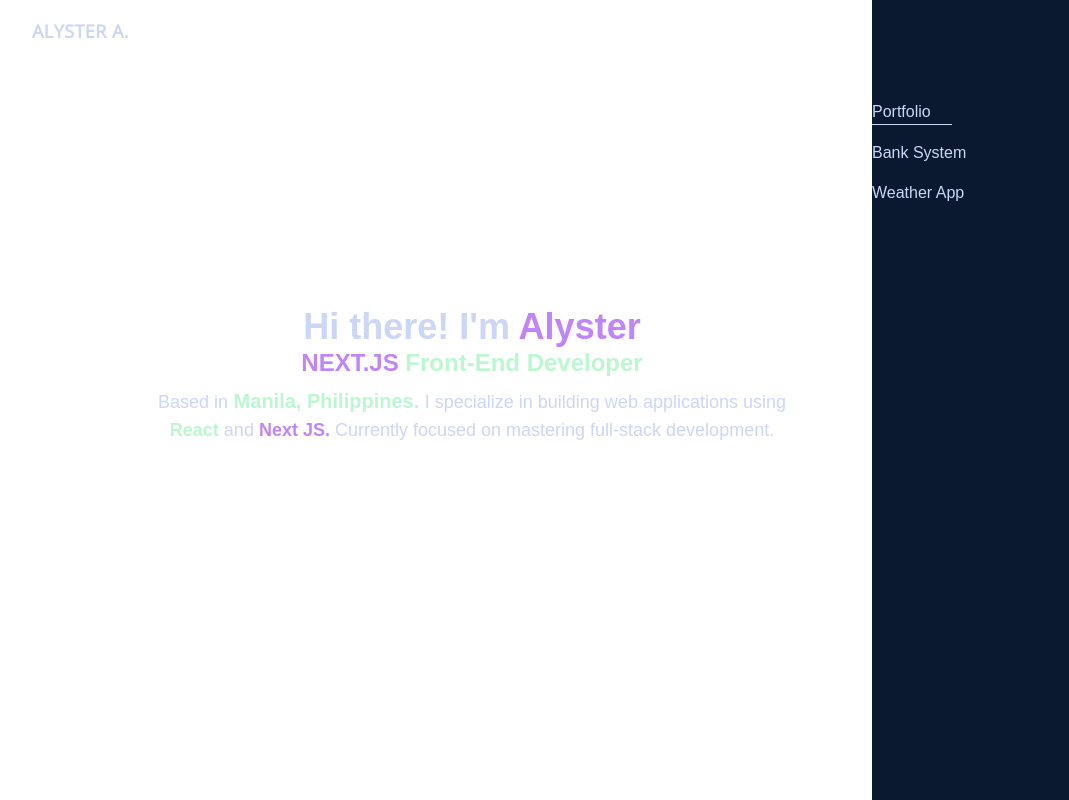
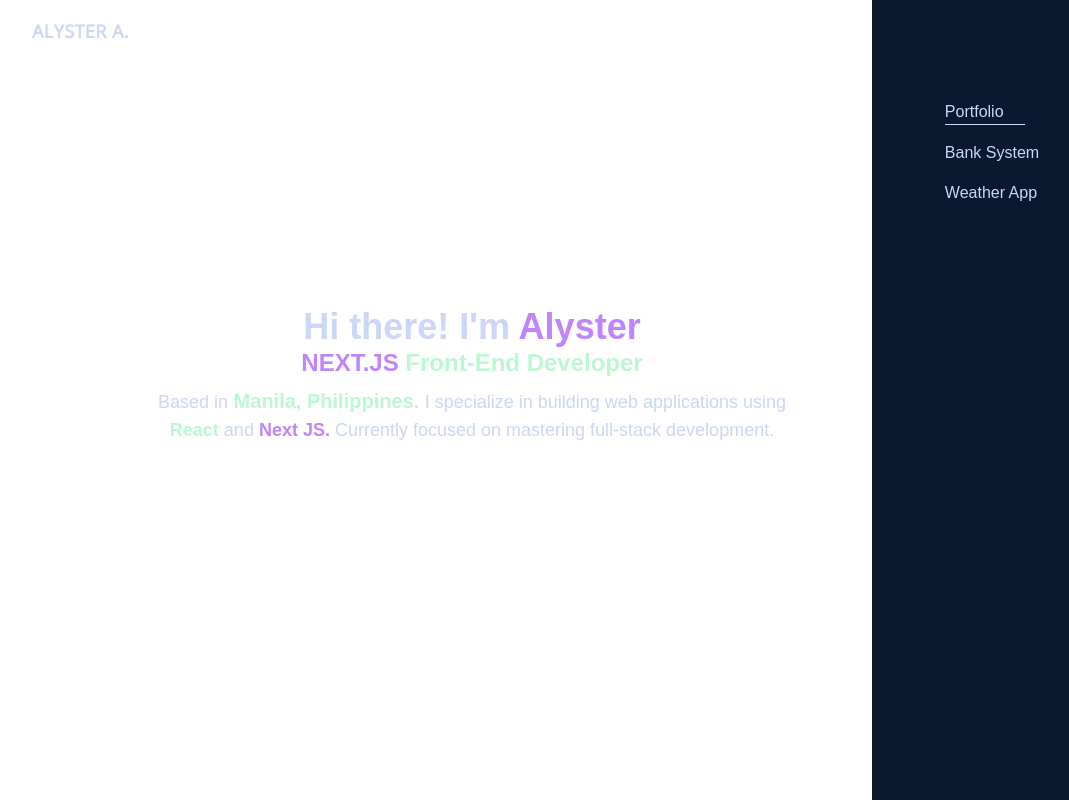
Before and after one commit to alysteragno/Professional-Website, a Next.js app in the folder professional-website/: page / in a window 1280 px wide. Shown: the top 800 px of the page, without its empty margins (168-1237 px from the left). Built offline with nearby package versions, Linux system fonts and the light colour scheme; a web font is replaced by a local one.

Commit message:
fix(sidebar): update layout to use flex for better alignment on larger screens

```diff
--- a/professional-website/src/app/components/sidebar/sidebar.tsx
+++ b/professional-website/src/app/components/sidebar/sidebar.tsx
@@ -14,7 +14,7 @@
     setHoveredVideo(video);
   };
   return (
-    <div className="hidden lg:block w-[15em] fixed right-0 z-100 bg-[#0a192f] h-full">
+    <div className="hidden lg:flex lg:justify-center lg:w-[12.2em] xl:w-[15em] lg:max-w-[15em]  fixed right-0 z-100 bg-[#0a192f] h-full ">
       <div>
         <div className='inline-block w-20'>
           <h2 className="mt-25 border-b-1">Portfolio</h2>
```
